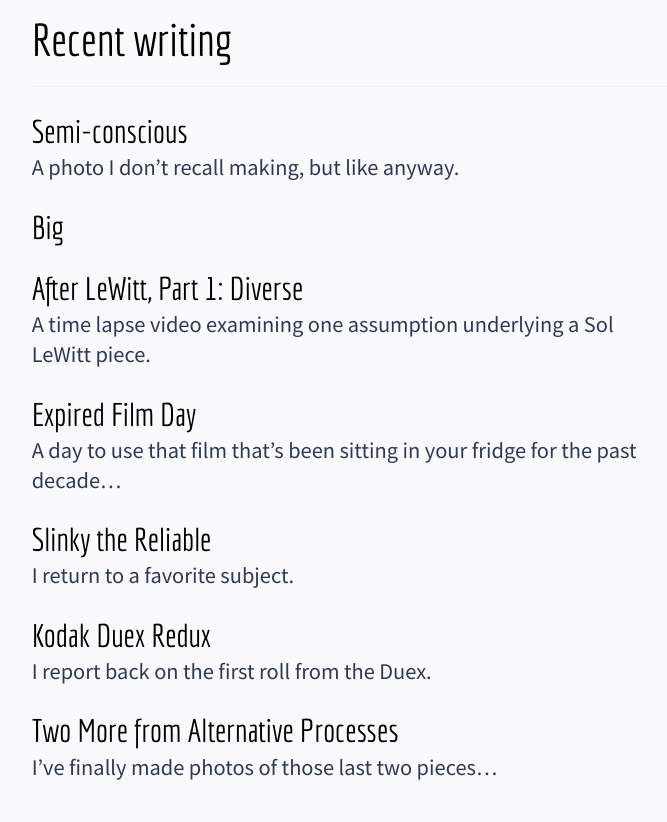
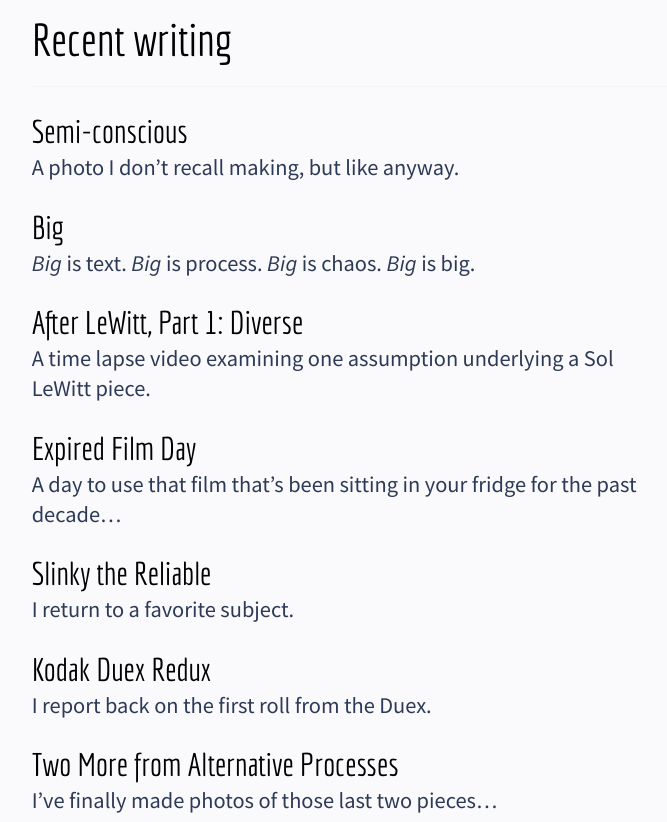
Before and after one commit to logista/btsite, a Jekyll site: the page built from index.md, in a window 1280 px wide and 900 px high, scrolled down 1130 px, cut to the strip 11-833 px from the top of the window. Shown: the whole strip, without its empty margins (75-742 px from the left). Built offline with Jekyll 4.4.1, drawn with Linux system fonts in a browser that asks for light colours; nearby versions of some CDN libraries.

Commit message:
finished big for the moment

```diff
--- a/_posts/2016-04-23-big.md
+++ b/_posts/2016-04-23-big.md
@@ -2,7 +2,37 @@
 layout: post
 title: "Big"
 date: "2016-04-23 21:14:52 -0400"
-excerpt: ""
-tags: []
-ogimage: ""
+excerpt: "_Big_ is text. _Big_ is process. _Big_ is chaos. _Big_ is big."
+tags: [photograph, chaos, glitch, installation,big]
+ogimage: "/images/posts/s/2016-04-11-barbara-tozier-big_detail.jpg"
 ---
+
+<figure class="image-s">
+  <a href="/images/posts/l/2016-04-11-barbara-tozier-big.jpg" title="Big">
+    <img src="/images/posts/s/2016-04-11-barbara-tozier-big.jpg">
+  </a>
+  <a href="/images/posts/l/2016-04-11-barbara-tozier-big_detail.jpg" title="Big (detail)">
+    <img src="/images/posts/s/2016-04-11-barbara-tozier-big_detail.jpg">
+  </a>
+    <span class="image-s-caption">Click image to see larger</span>
+</figure>
+
+
+sfm1
+_Big_ is text. _Big_ is process. _Big_ is chaos. _Big_ is big.
+
+As a photographer, I feel that there is a "right" size for every image, and it's not always "as big as possible". I started thinking about why artists would make large pieces. How could I make a piece that would be as big as I could possibly make it and still have it be "right" size?
+
+Starting from a single medium format film negative, I scanned it at high resolution and brought it into Photoshop to color it. Then I loaded the resulting file into the open-source digital audio editor _Audacity_, and used its controls to "glitch" the image --- adding intentional but not entirely controllable noise and other effects.
+
+After adding the text (and enhancing it with a scanned texture), I then used another open-source program (_ImageMagick_) to chop the file into twelve segments for printing (on metallic paper) and display.
+
+_Big_ is the largest piece I've ever made. _Big_ is also not quite ready for its own gallery, because it really needs to be photographed _in situ_. I could put the digital files in, but I'm not sure that they represent the piece well. I'm hanging the piece in a few days, we'll see how it goes!
+
+<figure class="image-m">
+  <img src="/images/posts/m/2016-04-11-barbara-tozier-big_scale.jpg">
+  <figcaption>
+    <span class="image-m-caption">Big (scale)</span>
+    <span class="image-m-credit">Barbara Tozier</span>
+  </figcaption>
+</figure>
```
